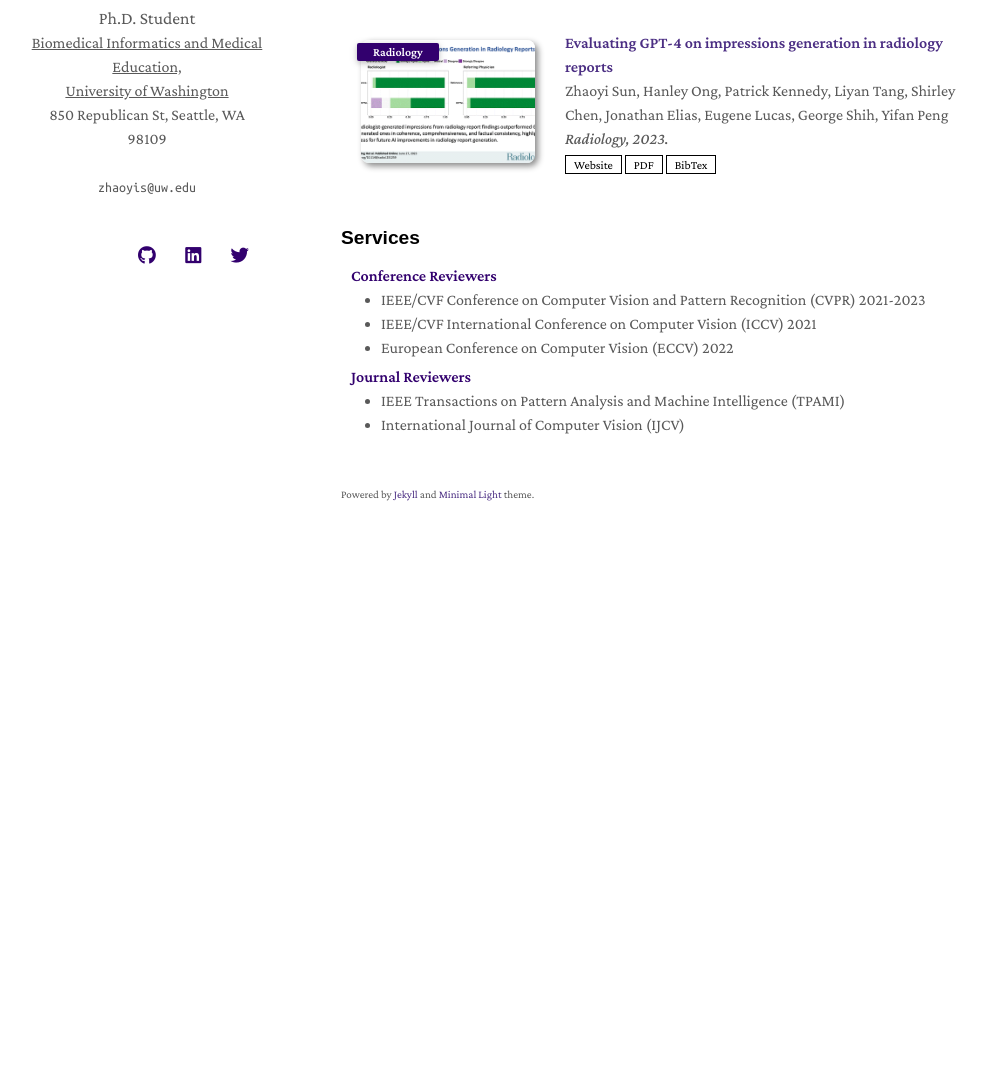
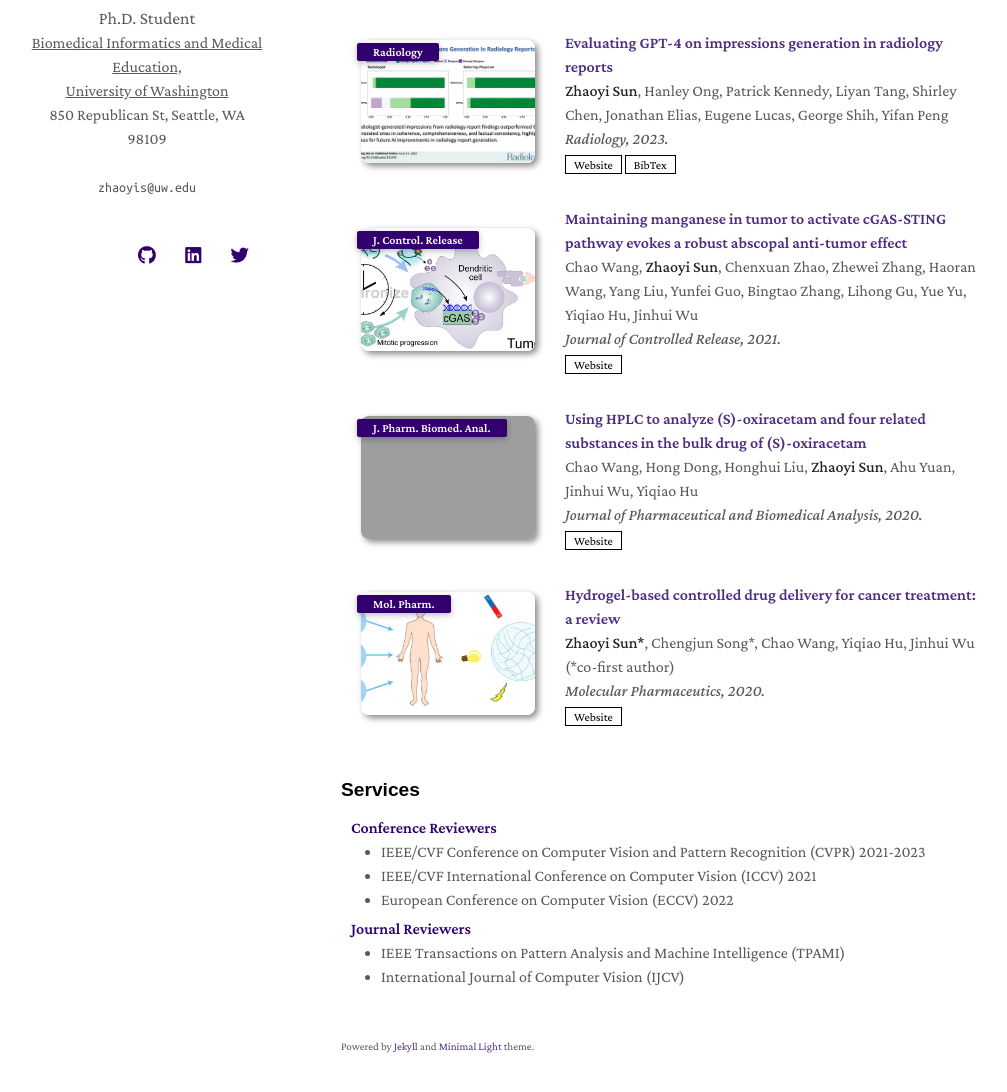
Before and after one commit to GeraldSun/GeraldSun.github.io, a Jekyll site: the page built from index.md, in a window 1280 px wide and 1400 px high, scrolled down 1400 px. Shown: the part 273-1365 px from the top of the window, without its empty margins (129-1136 px from the left). Built offline with Jekyll 4.4.1, drawn with Linux system fonts in a browser that asks for light colours; nearby versions of some CDN libraries; a style sheet for code colours, icons or effects is not loaded; our own code applies the rules of GitHub Pages for plain Markdown files; before the commit the page ends 2248 px from its top, so only the background shows below that; grey boxes are pictures that could not be loaded.

Commit message:
Update publications.yml

```diff
--- a/_data/publications.yml
+++ b/_data/publications.yml
@@ -51,11 +51,35 @@ main:
     image: ./assets/img/202304.jpeg
 
   - title: "Evaluating GPT-4 on impressions generation in radiology reports"
-    authors: Zhaoyi Sun, Hanley Ong, Patrick Kennedy, Liyan Tang, Shirley Chen, Jonathan Elias, Eugene Lucas, George Shih, Yifan Peng
+    authors: <strong>Zhaoyi Sun</strong>, Hanley Ong, Patrick Kennedy, Liyan Tang, Shirley Chen, Jonathan Elias, Eugene Lucas, George Shih, Yifan Peng
     conference_short: Radiology
     conference: Radiology, 2023.
     website: https://pubs.rsna.org/doi/full/10.1148/radiol.231259
-    pdf: https://pubs.rsna.org/doi/epdf/10.1148/radiol.231259
+    #pdf: https://pubs.rsna.org/doi/epdf/10.1148/radiol.231259
     #code: https://github.com/bionlplab/suicide_sdoh
     bibtex: https://scholar.googleusercontent.com/scholar.bib?q=info:GLfphoqKrtUJ:scholar.google.com/&output=citation&scisdr=ClF9xofZEJzUh4KEQxM:AFWwaeYAAAAAZgiCWxPjFO_fxngCVVrKvE5tqAU&scisig=AFWwaeYAAAAAZgiCW-E9c-Oc58I0BdJJve7rLs4&scisf=4&ct=citation&cd=-1&hl=en&scfhb=1
     image: ./assets/img/202305.gif
+
+  - title: "Maintaining manganese in tumor to activate cGAS-STING pathway evokes a robust abscopal anti-tumor effect"
+    authors: Chao Wang, <strong>Zhaoyi Sun</strong>, Chenxuan Zhao, Zhewei Zhang, Haoran Wang, Yang Liu, Yunfei Guo, Bingtao Zhang, Lihong Gu, Yue Yu, Yiqiao Hu, Jinhui Wu
+    conference_short: J. Control. Release
+    conference: Journal of Controlled Release, 2021.
+    website: https://www.sciencedirect.com/science/article/pii/S0168365921000456
+    # bibtex: https://scholar.googleusercontent.com/scholar.bib?q=info:GLfphoqKrtUJ:scholar.google.com/&output=citation&scisdr=ClF9xofZEJzUh4KEQxM:AFWwaeYAAAAAZgiCWxPjFO_fxngCVVrKvE5tqAU&scisig=AFWwaeYAAAAAZgiCW-E9c-Oc58I0BdJJve7rLs4&scisf=4&ct=citation&cd=-1&hl=en&scfhb=1
+    image: ./assets/img/202101.jpg
+
+  - title: "Using HPLC to analyze (S)-oxiracetam and four related substances in the bulk drug of (S)-oxiracetam"
+    authors: Chao Wang, Hong Dong, Honghui Liu, <strong>Zhaoyi Sun</strong>, Ahu Yuan, Jinhui Wu, Yiqiao Hu
+    conference_short: J. Pharm. Biomed. Anal.
+    conference: Journal of Pharmaceutical and Biomedical Analysis, 2020.
+    website: https://www.sciencedirect.com/science/article/abs/pii/S0731708519326330
+    # bibtex: https://scholar.googleusercontent.com/scholar.bib?q=info:GLfphoqKrtUJ:scholar.google.com/&output=citation&scisdr=ClF9xofZEJzUh4KEQxM:AFWwaeYAAAAAZgiCWxPjFO_fxngCVVrKvE5tqAU&scisig=AFWwaeYAAAAAZgiCW-E9c-Oc58I0BdJJve7rLs4&scisf=4&ct=citation&cd=-1&hl=en&scfhb=1
+    image: ./assets/img/202001.jpg
+
+  - title: "Hydrogel-based controlled drug delivery for cancer treatment: a review"
+    authors: <strong>Zhaoyi Sun*</strong>, Chengjun Song*, Chao Wang, Yiqiao Hu, Jinhui Wu (*co-first author)
+    conference_short: Mol. Pharm.
+    conference: Molecular Pharmaceutics, 2020.
+    website: https://pubs.acs.org/doi/full/10.1021/acs.molpharmaceut.9b01020
+    # bibtex: https://scholar.googleusercontent.com/scholar.bib?q=info:GLfphoqKrtUJ:scholar.google.com/&output=citation&scisdr=ClF9xofZEJzUh4KEQxM:AFWwaeYAAAAAZgiCWxPjFO_fxngCVVrKvE5tqAU&scisig=AFWwaeYAAAAAZgiCW-E9c-Oc58I0BdJJve7rLs4&scisf=4&ct=citation&cd=-1&hl=en&scfhb=1
+    image: ./assets/img/202002.jpeg
```
